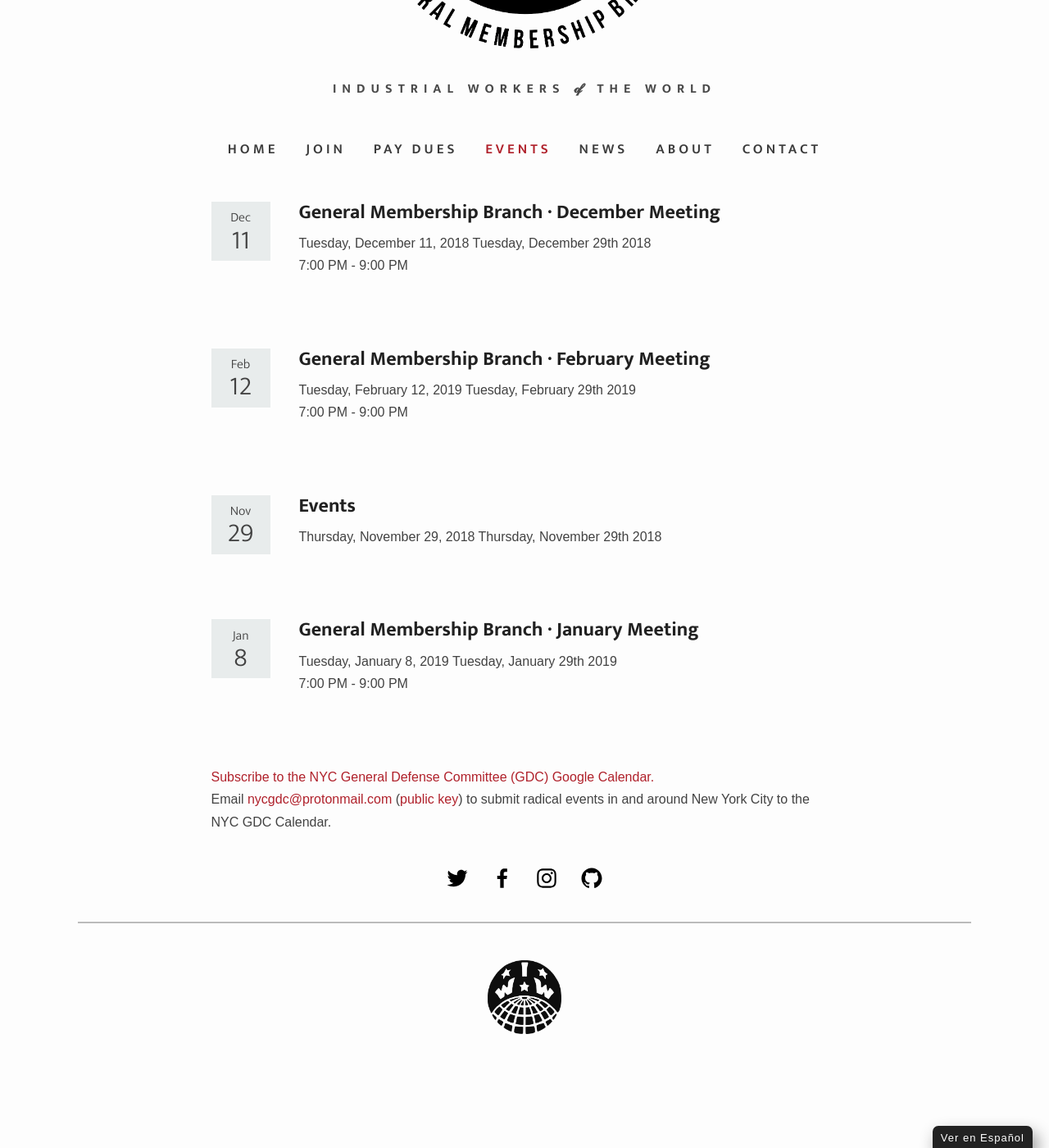
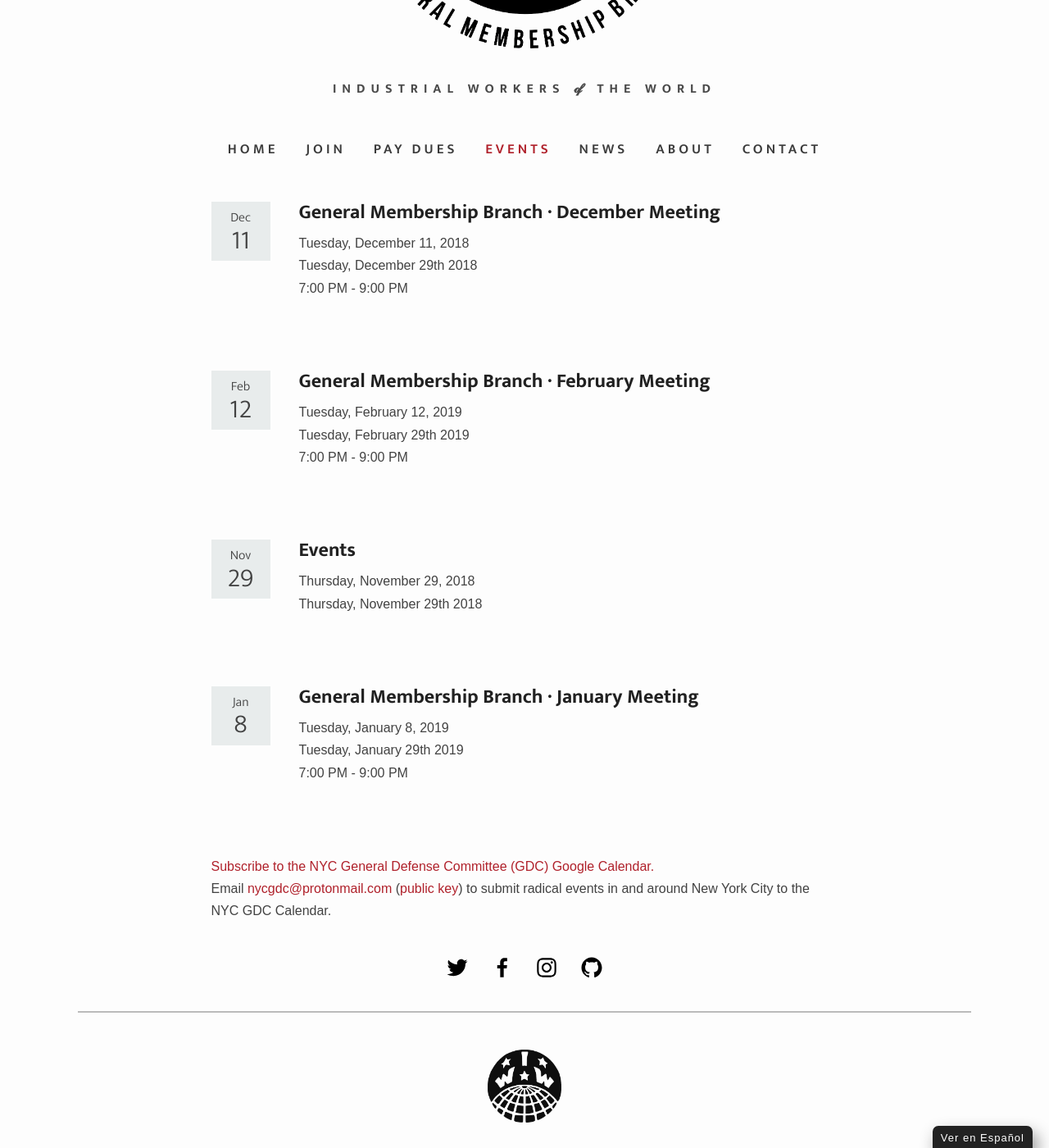
Before and after one commit to vancouveriww/vancouveriww.github.io, a Jekyll site: the page built from _events/index.html, in a window 1280 px wide and 1400 px high, scrolled down 451 px. Shown: the whole window at 82% size. Built offline with Jekyll 4.4.1, drawn with Linux system fonts in a browser that asks for light colours; some web fonts are replaced.

Commit message:
Update index.html

```diff
--- a/_events/index.html
+++ b/_events/index.html
@@ -10,7 +10,7 @@
       <a href="{{ item.url }}"><h2>{{ item.title }}</h2></a>
       <p>{{ item.date | date: "%A, %B %-d, %Y" }}
 
-        {{ item.date | date: "%A, %B" }}
+        <br>{{ item.date | date: "%A, %B" }}
         {% assign day = page.date | date: "%-d"  %}
         {% case day %}
          {% when '1' or '21' or '31' %}{{ day }}st
```
